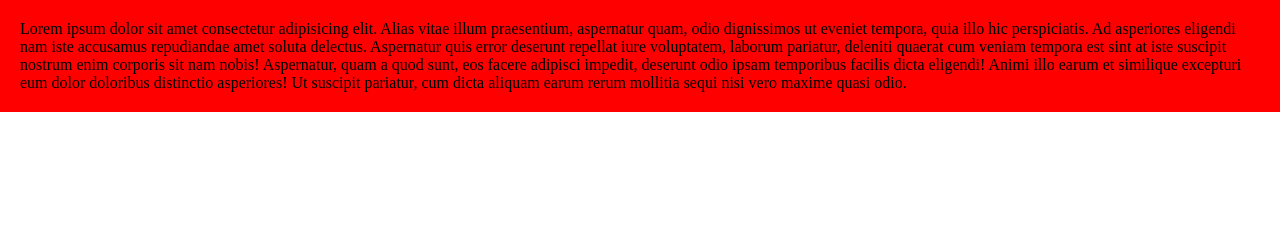
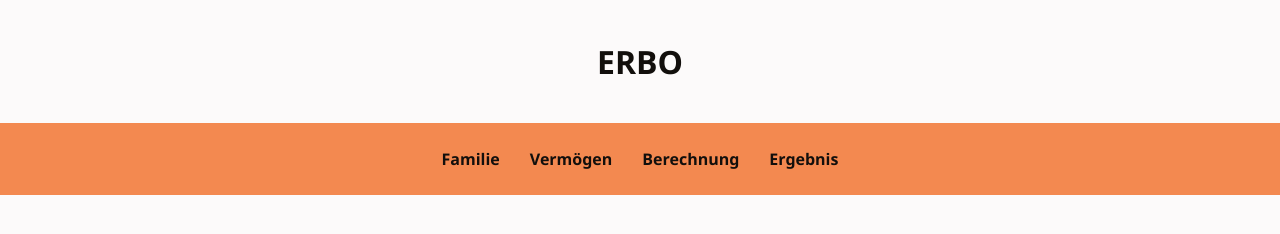
Before and after one commit to muicmateo/erbo, a plain HTML site: page index.html in a window 1280 px wide. Drawn offline with Linux system fonts and the light colour scheme.

Commit message:
add navigation

```diff
--- a/index.html
+++ b/index.html
@@ -7,34 +7,22 @@
     <link rel="stylesheet" href="styles.css" />
   </head>
   <body>
-    <header></header>
+    <header>
+        <h1>ERBO</h1>
+    </header>
 
     <nav>
         <ul>
-            <a href="familie.html"></a>
-            <a href="vermoegen.html"></a>
-            <a href="berechnung.html"></a>
-            <a href="ergebnis.html"></a>
+            <li><a href="index.html">Familie</a></li>
+            <li><a href="vermoegen.html">Vermögen</a></li>
+            <li><a href="berechnung.html">Berechnung</a></li>
+            <li><a href="ergebnis.html">Ergebnis</a></li>
         </ul>
     </nav>
 
     <article></article>
 
-    <section>
-      <p>
-        Lorem ipsum dolor sit amet consectetur adipisicing elit. Alias vitae
-        illum praesentium, aspernatur quam, odio dignissimos ut eveniet tempora,
-        quia illo hic perspiciatis. Ad asperiores eligendi nam iste accusamus
-        repudiandae amet soluta delectus. Aspernatur quis error deserunt
-        repellat iure voluptatem, laborum pariatur, deleniti quaerat cum veniam
-        tempora est sint at iste suscipit nostrum enim corporis sit nam nobis!
-        Aspernatur, quam a quod sunt, eos facere adipisci impedit, deserunt odio
-        ipsam temporibus facilis dicta eligendi! Animi illo earum et similique
-        excepturi eum dolor doloribus distinctio asperiores! Ut suscipit
-        pariatur, cum dicta aliquam earum rerum mollitia sequi nisi vero maxime
-        quasi odio.
-      </p>
-    </section>
+    <section></section>
 
     <aside></aside>
 
--- a/styles.css
+++ b/styles.css
@@ -1,8 +1,50 @@
 * {
-    margin: 0;
-    padding: 0;
+  --text: #120f0c;
+  --background: #fcfafa;
+  --primary: #f38950;
+  --secondary: #be754e;
+  --accent: #e58b5a;
+
+  margin: 0;
+  padding: 0;
+  color: var(--text);
+  font-family: "Segoe UI", "Open Sans", "Helvetica Neue", sans-serif;
+}
+header {
+  background-color: var(--background);
+  text-align: center;
+  padding: 40px;
+}
+nav {
+  padding: 10px;
+  background-color: var(--primary);
+  display: flex;
+  justify-content: space-evenly;
+}
+nav ul {
+  font-size: 16px;
+  font-weight: bold;
+  list-style-type: none;
+  padding: 0px;
+  margin: 0px;
+  overflow: hidden;
+}
+nav li {
+  float: left;
+}
+nav li:hover {
+  background-color: var(--secondary);
+}
+nav a {
+  text-decoration: none;
+  padding: 15px;
+  display: block;
+  text-align: center;
+}
+nav a:hover {
+  color: rgb(255, 255, 255);
 }
 section {
-    background-color: red;
-    padding: 20px;
+  background-color: var(--background);
+  padding: 20px;
 }
```
Also changed, not shown: berechnung.html (+31 -0 lines), ergebnis.html (+31 -0 lines), vermoegen.html (+31 -0 lines).
